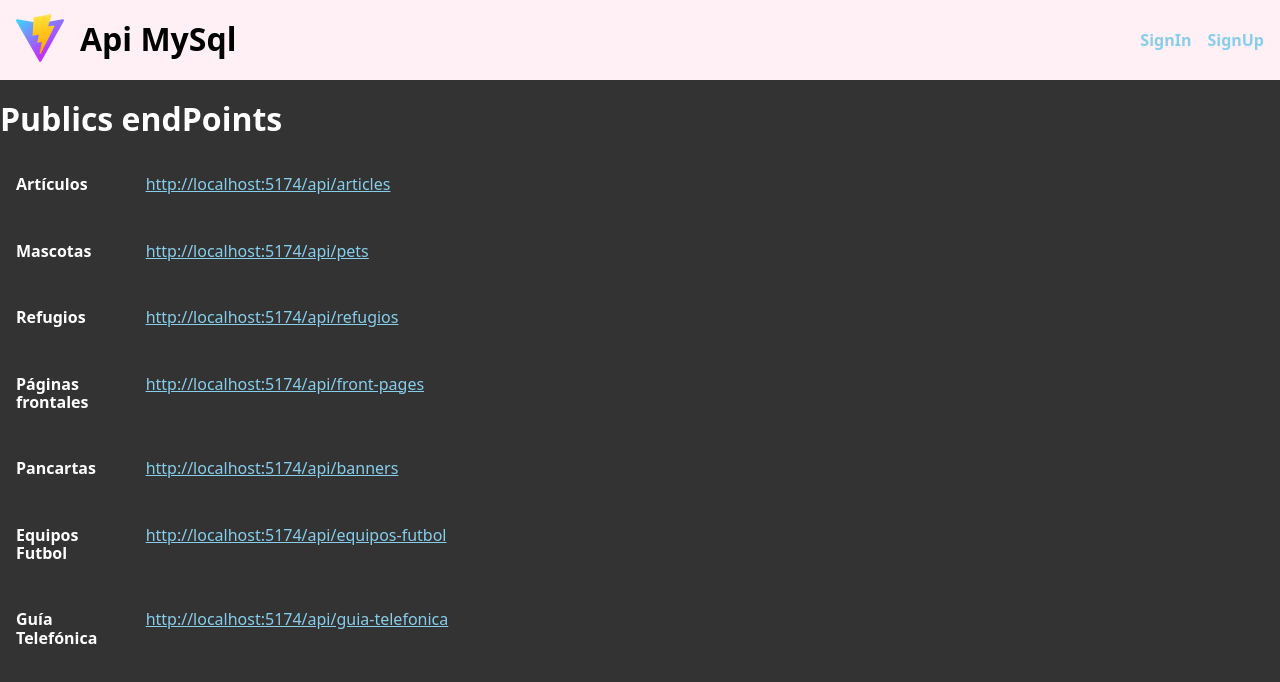
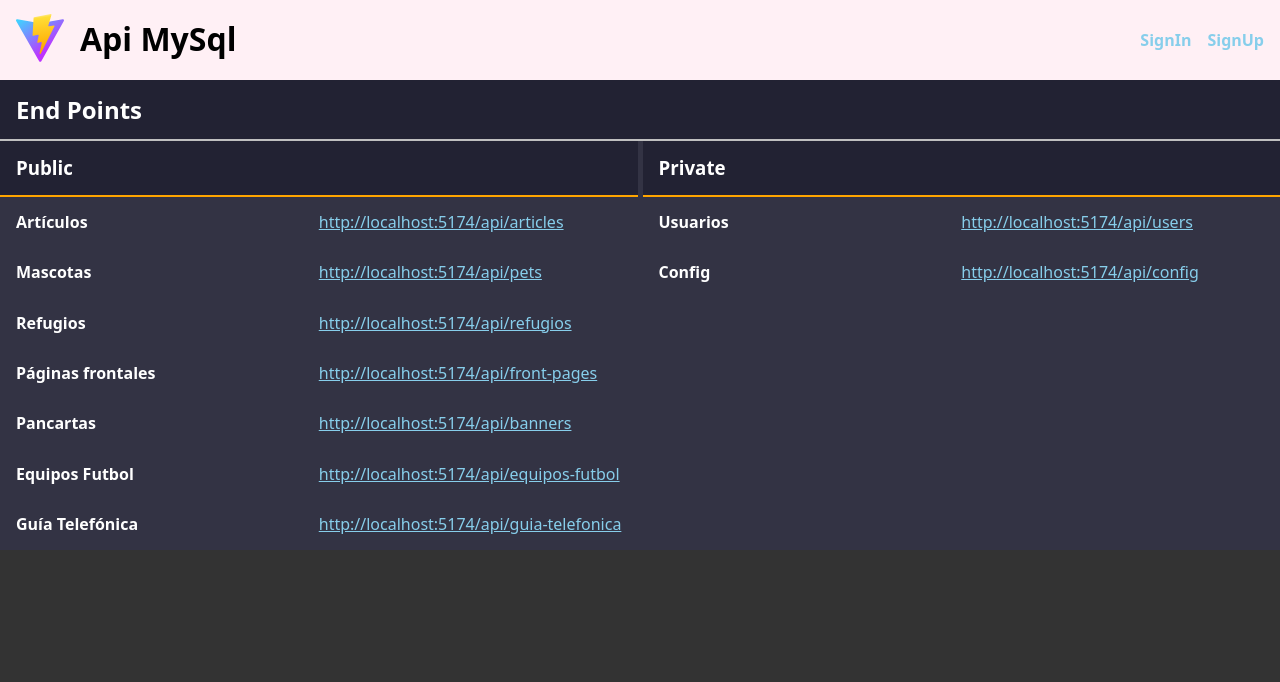
Before and after one commit to JuanDNJ/interface-api-mysql, a React (Vite) app: page / in a window 1280 px wide. Shown: the top 682 px of the page. Built offline with nearby package versions, Linux system fonts and the light colour scheme; no server answers.

Commit message:
Creando funcion custom

```diff
--- a/src/handlers/fetching.js
+++ b/src/handlers/fetching.js
@@ -17,6 +17,19 @@ const post = async (url, payload) => {
         } else {
             throw new Error(f.statusText)
         }
+    } catch (error) {
+        console.error(error)
+    }
+
+}
+const custom = async (url) => {
+
+    try {
+        const f = await fetch(`${url}`, {
+            method: "GET",
+            headers: headers
+        })
+        return await f.json()
     } catch (error) {
         console.error(error)
     }
@@ -53,5 +66,6 @@ export const apifetch = {
     post,
     get,
     put,
-    remove
+    remove,
+    custom
 }
--- a/src/views/account/account.module.css
+++ b/src/views/account/account.module.css
@@ -55,7 +55,7 @@
     background: transparent;
     cursor: pointer;
 }
-pre{
+.code{
     background: rgb(28, 28, 29);
     padding: 1rem;
 
--- a/src/views/home/App.jsx
+++ b/src/views/home/App.jsx
@@ -1,8 +1,22 @@
 import Header from '../includes/header'
 import { Link } from 'react-router-dom'
 import styles from './app.module.css'
+import { apifetch } from '../../handlers/fetching'
+import { useState, useRef} from 'react'
 function App() {
-
+  const ref = useRef()
+  const privateEndPoints = [
+    {
+      id: "1",
+      name: 'Usuarios',
+      url: 'http://localhost:5174/api/users'
+    },
+    {
+      id: "2",
+      name: 'Config',
+      url: 'http://localhost:5174/api/config'
+    }
+  ]
   const endPointsUrlsArr = [
     {
       id: "1",
@@ -40,23 +54,59 @@ function App() {
       url: 'http://localhost:5174/api/guia-telefonica'
     }
   ]
-  const rederEndPoints =  endPointsUrlsArr.map(point => (<div key={point.id} className={styles.itemPoint}><strong>{point.name}</strong> <Link target="_blank" to={point.url}>{point.url}</Link></div>))
-  const endPointsUrls = {
-    articles: 'http://localhost:5174/api/articles',
-    pets: 'http://localhost:5174/api/pets',
-    refugios: 'http://localhost:5174/api/refugios',
-    frontPages: 'http://localhost:5174/api/front-pages',
-    banners: 'http://localhost:5174/api/banners',
-    equiposFutbol: 'http://localhost:5174/api/equipos-futbol',
-    guiaTelefonica: 'http://localhost:5174/api/guia-telefonica'
+  const [priVates, setPriVates] = useState()
+
+  const handlerClick = async (eve) => {
+    eve.preventDefault();
+    const url = await apifetch.custom(eve.target.href)
+    setPriVates(() => url)
+
   }
+  const rederEndPoints = endPointsUrlsArr.map(point => (
+    <div key={point.id} className={styles.itemPoint}>
+      <strong>{point.name}</strong>
+      <Link  to={point.url}>{point.url}</Link>
+    </div>
+  ))
+
+  const rederPrivateEndPoints = privateEndPoints.map(point => (
+    <div key={point.id} className={styles.itemPoint}>
+      <strong>{point.name}</strong>
+      <Link to={`${point.url}?token=${JSON.parse(globalThis.localStorage.getItem('token'))}`}>{point.url}</Link>
+
+    </div>
+  ))
+
   return (
     <>
       <Header />
-      <h1>Publics endPoints </h1>
-      <article className={styles.endPoints}>
-        {rederEndPoints}
-      </article>
+      <section className={styles.home}>
+        <article className={styles.endPoints}>
+          <header className={styles.headerArticle}>
+            <h2>End Points </h2>
+          </header>
+          <section className={styles.endPointsBody}>
+            <article className={styles.itemBody}>
+              <header className={styles.headerArticle}>
+                <h3>Public </h3>
+              </header>
+              <div>
+                {rederEndPoints}
+              </div>
+            </article>
+            <article className={styles.itemBody}>
+              <header className={styles.headerArticle}>
+                <h3>Private</h3>
+              </header>
+              <div>
+                {rederPrivateEndPoints}
+                {priVates &&  <pre>{JSON.stringify(priVates, null, 2)}</pre>}
+              </div>
+            </article>
+          </section>
+        </article>
+
+      </section>
     </>
   )
 }
--- a/src/views/home/app.module.css
+++ b/src/views/home/app.module.css
@@ -1,16 +1,43 @@
+
+.home{
+    background: orange;
+    max-width: 1280px;
+    margin: 0 auto;
+}
 .endPoints{
+    display: grid;
+}
+.headerArticle{
+    background: #223;
+}
+.headerArticle > h2,.headerArticle > h3{
+    padding: 1rem ;
+    margin: 0;
+    border-bottom: 2px solid silver;
+}
+.headerArticle > h3{
+    border-bottom: 2px solid orange;
+}
+.endPointsBody{
+    background: #334;
+    display: grid;
+    column-gap: 5px;
+    grid-template-columns: 1fr 1fr;
+}
+.itemBody{
     display: flex;
     flex-direction: column;
-    row-gap: 1rem;
-    width: 500px;
 }
 .itemPoint{
     display: grid;
-    grid-template-columns: .35fr 1fr;
-}
-.itemPoint > strong, .itemPoint > a{
+    grid-template-columns: 1fr 1fr;
     padding: 1rem;
 }
-.itemPoint > a:hover{
-    color: white;
+pre{
+    max-width: 600px;
+    max-height: 225px;
+    grid-column: span 2;
+    overflow: auto ;
+    color: rgb(168, 168, 81);
+
 }
```
